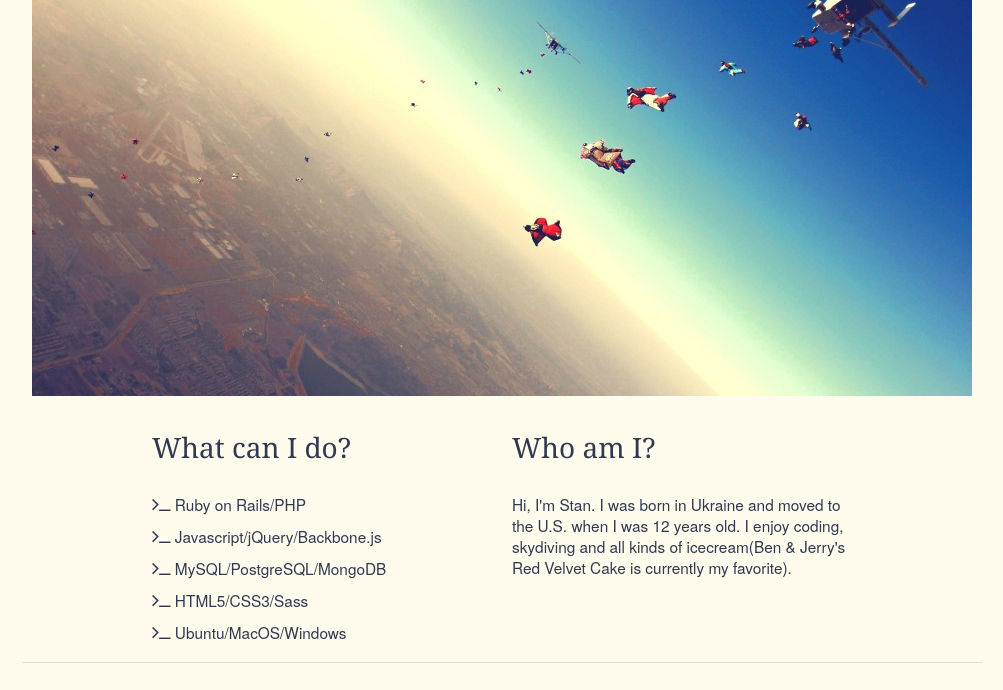
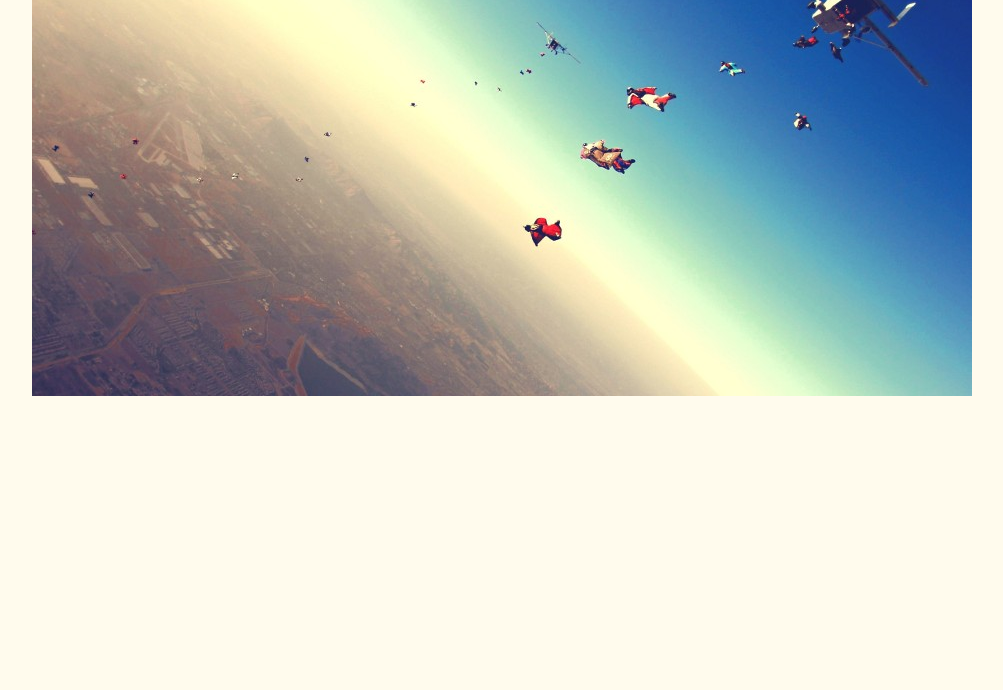
Before and after one commit to stankud/stankud.github.io, a plain HTML site: page index.html in a window 1280 px wide. Shown: the part 98-788 px from the top of the page, without its empty margins (138-1141 px from the left). Drawn offline with Linux system fonts and the light colour scheme.

Commit message:
Update index.html

```diff
--- a/index.html
+++ b/index.html
@@ -73,26 +73,6 @@
 			<img src="images/skydiving_mid.jpg" alt="People skydiving from an airplane" />
 		</figure>
 		<!-- about me -->
-		<section class="six columns offset-by-two">
-			<h3>What can I do?</h3>
-			<ul>
-				<li><i class="fa fa-terminal skill"></i> Ruby on Rails/PHP</li>
-				<li><i class="fa fa-terminal skill"></i> Javascript/jQuery/Backbone.js</li>
-				<li><i class="fa fa-terminal skill"></i> MySQL/PostgreSQL/MongoDB</li>
-				<li><i class="fa fa-terminal skill"></i> HTML5/CSS3/Sass
-				<li><i class="fa fa-terminal skill"></i> Ubuntu/MacOS/Windows
-			</ul>
-		</section>
-		<section class="six columns">
-			<h3>Who am I?</h3>
-			<p>
-				Hi, I'm Stan. I was born in Ukraine and moved to the U.S. when I was 12 years old. I enjoy coding, skydiving and all kinds of icecream(Ben & Jerry's Red Velvet Cake is currently my favorite).
-			</p>
-		</section>
-		<hr />
-		<!-- projects -->
-		<h3>What did I build?</h3>
-		<ul class='list-indent' id="project-list"></ul>
 	</div>
 <!-- End Document
 ================================================== -->
```
